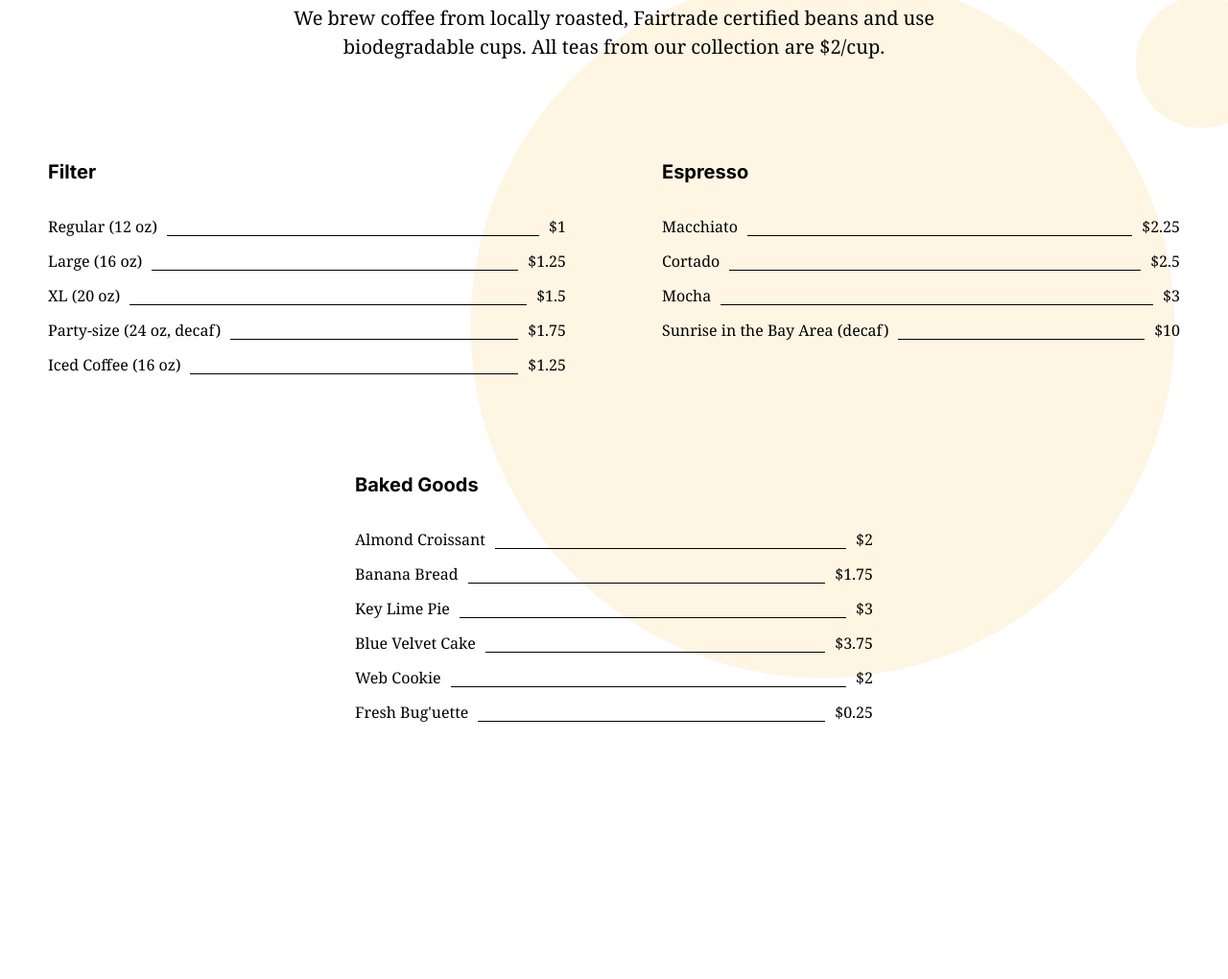
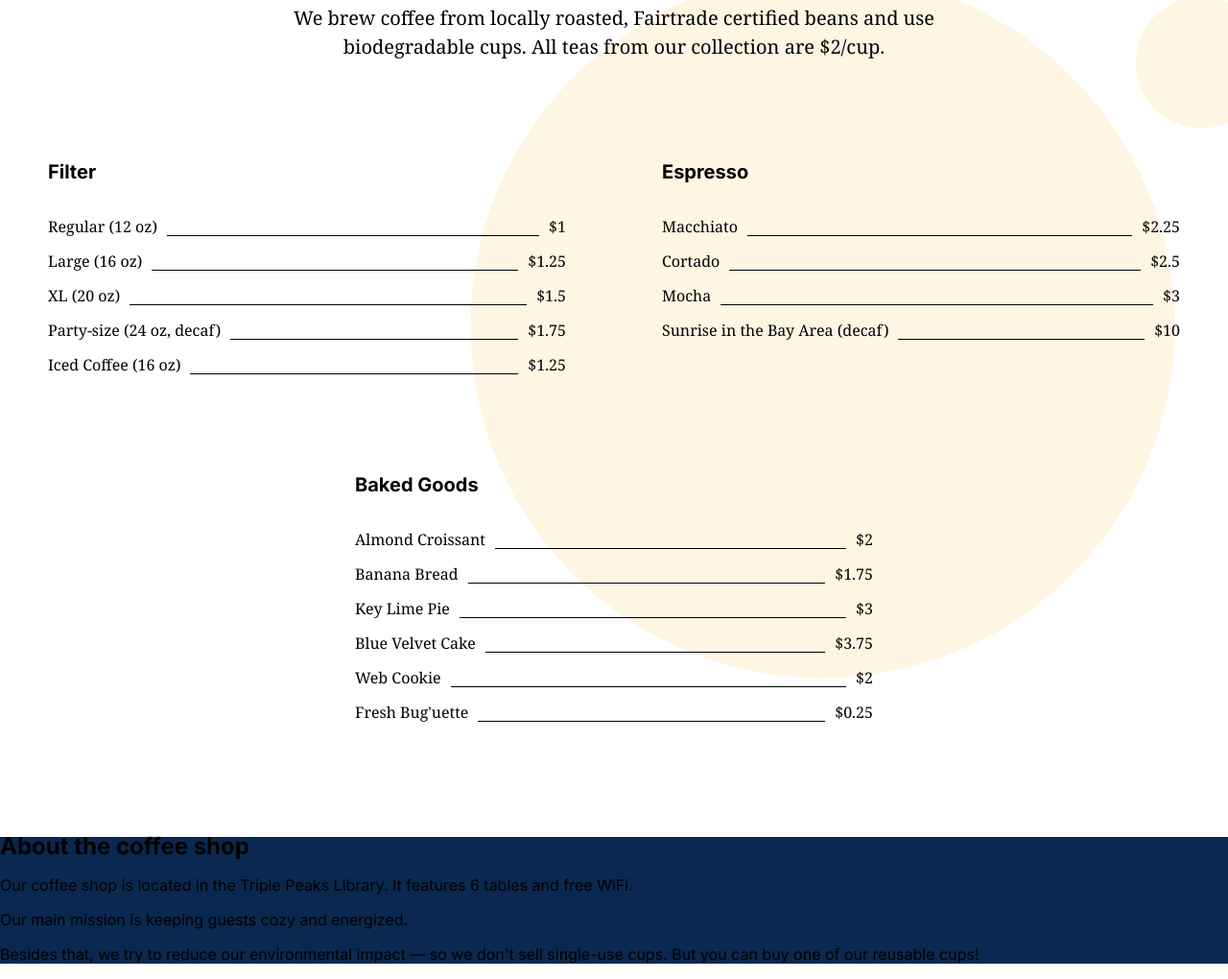
Before and after one commit to LizFrawley/se_project_coffeeshop, a plain HTML site: page index.html in a window 1280 px wide. Shown: the part 2902-3922 px from the top of the page at 96% size. Before the commit the page ends 3754 px from the top, so only its background shows below. Drawn offline with Linux system fonts and the light colour scheme.

Commit message:
added text for paragraphs

```diff
--- a/index.html
+++ b/index.html
@@ -238,7 +238,23 @@
             </li>
           </ul>
         </section>
-        <section class="about"></section>
+        <section class="about">
+          <h2 class="about__title">About the coffee shop</h2>
+          <div class="about__content">
+            <p class="about__paragraph">
+              Our coffee shop is located in the Triple Peaks Library. It
+              features 6 tables and free WiFi.
+            </p>
+            <p class="about__paragraph">
+              Our main mission is keeping guests cozy and energized.
+            </p>
+            <p class="about__paragraph">
+              Besides that, we try to reduce our environmental impact — so we
+              don't sell single-use cups. But you can buy one of our reusable
+              cups!
+            </p>
+          </div>
+        </section>
       </main>
       <footer id="contacts" class="footer"></footer>
     </div>
```
